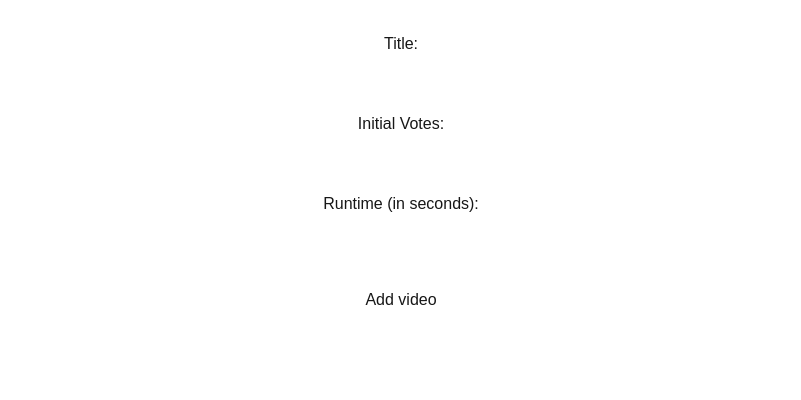
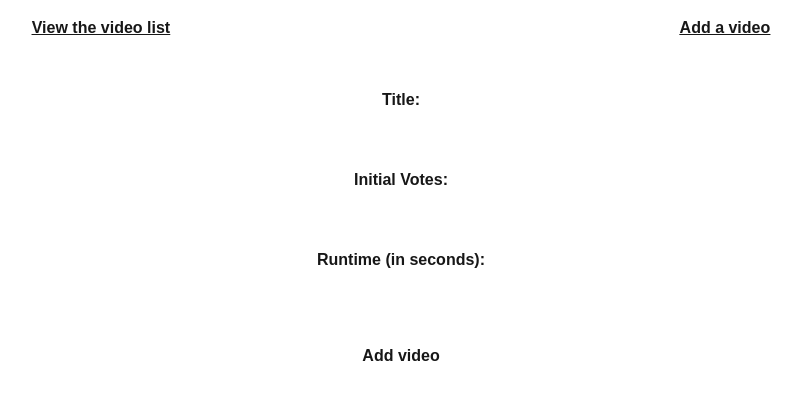
Before and after one commit to JustisGuin/Week-12-assingnment, a Next.js app: page /video/add in a window 1280 px wide. Shown: the top 400 px of the page, without its empty margins (239-1040 px from the left). Built offline with nearby package versions, Linux system fonts and the light colour scheme.

Commit message:
layout changed

```diff
--- a/app/layout.tsx
+++ b/app/layout.tsx
@@ -1,5 +1,6 @@
 import type { Metadata } from "next";
 import localFont from "next/font/local";
+import Link from "next/link";
 import "./globals.css";
 
 const geistSans = localFont({
@@ -26,8 +27,14 @@ export default function RootLayout({
   return (
     <html lang="en">
       <body
-        className={`${geistSans.variable} ${geistMono.variable} antialiased`}
+        className={
+          `${geistSans.variable} ${geistMono.variable} antialiased font-semibold text-text bg-background`
+        }
       >
+        <nav className="flex justify-around p-4 panel underline">
+          <Link href="/videos">View the video list</Link>
+          <Link href="/videos/add">Add a video</Link>
+        </nav>
         {children}
       </body>
     </html>
```
